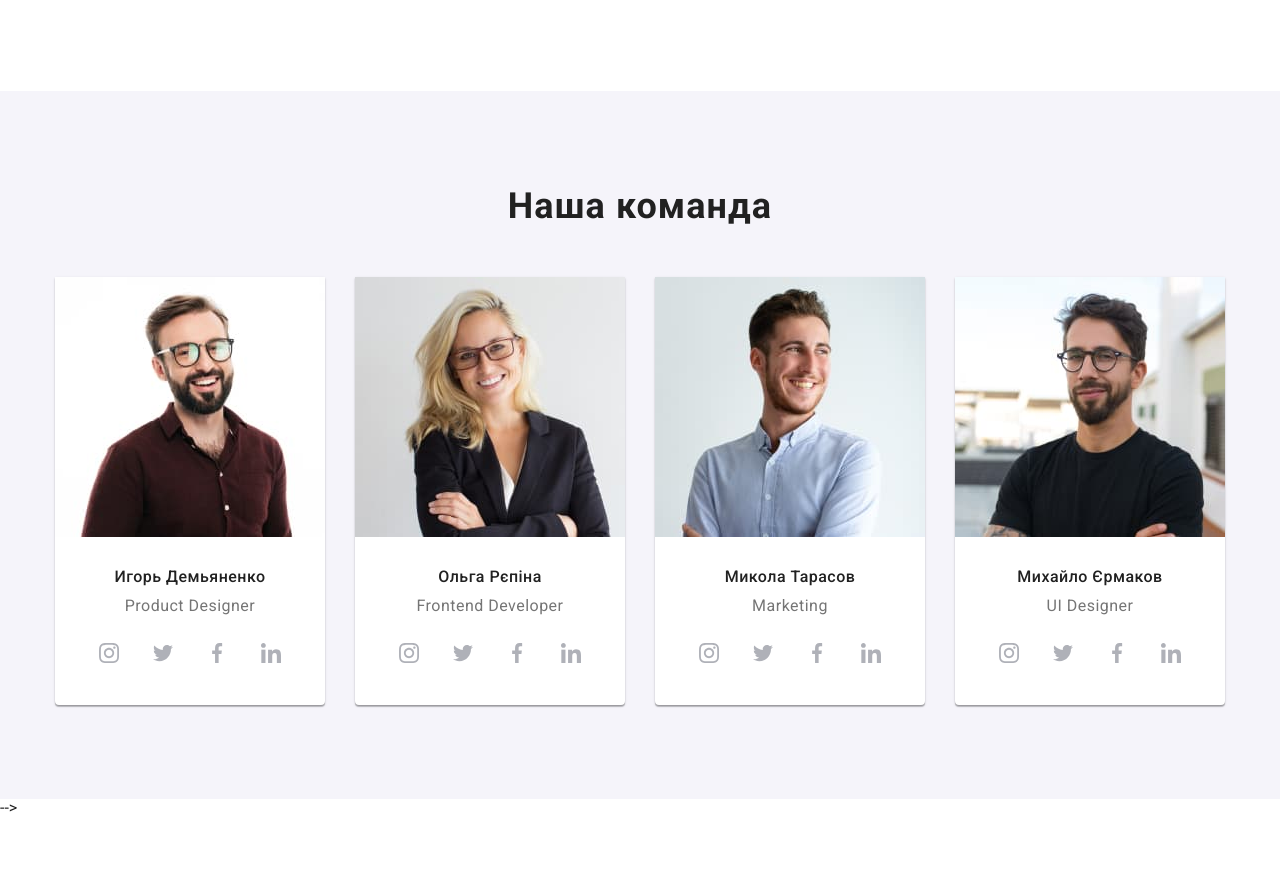
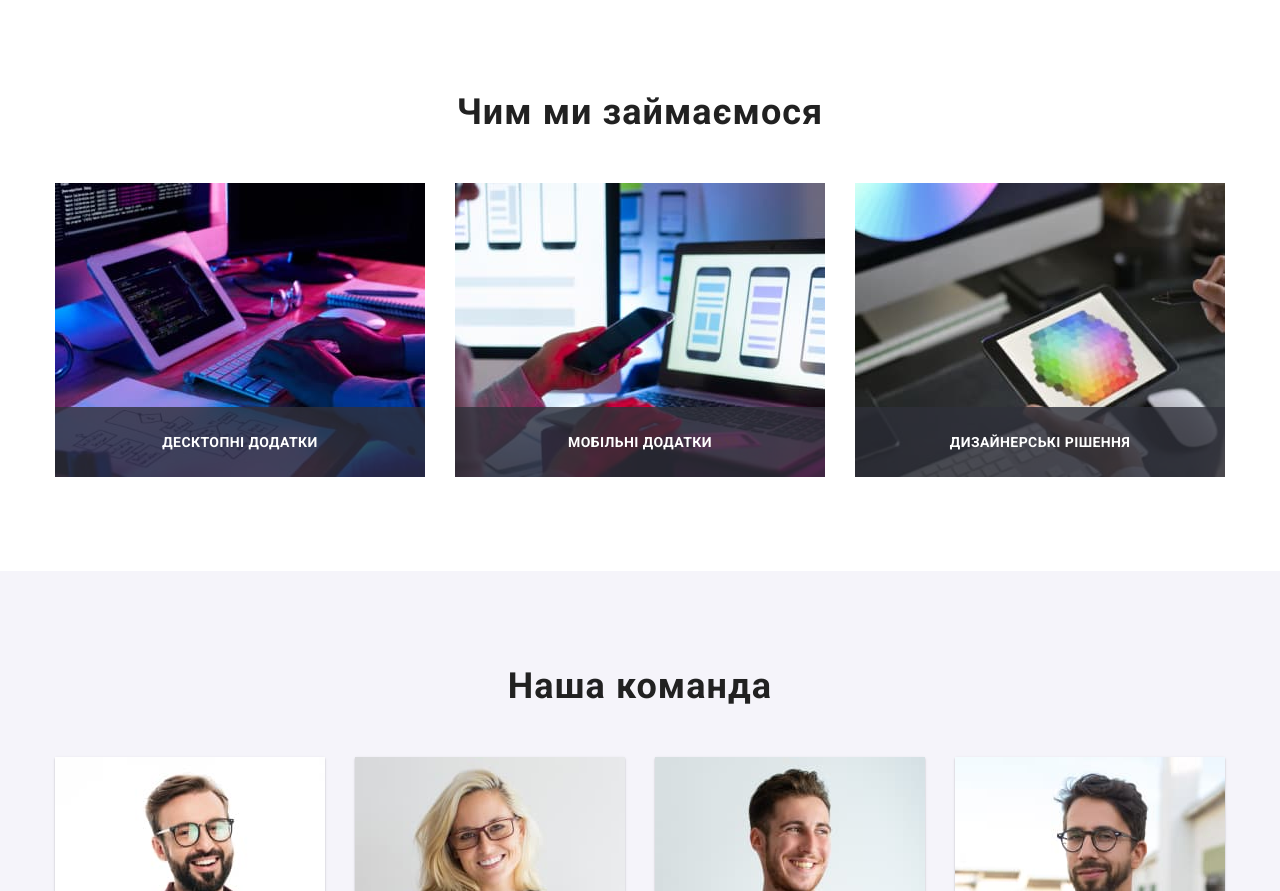
Before and after one commit to St-Kushnir/goit-markup-hw-08, a plain HTML site: page index.html in a window 1280 px wide. Shown: the part 1030-1921 px from the top of the page. Drawn offline with Linux system fonts and the light colour scheme.

Commit message:
зробив студію

```diff
--- a/index.html
+++ b/index.html
@@ -146,7 +146,7 @@
 
 <!-- ==========Tasks========== -->
 
-        <!-- <section class="section section_about_tasks">
+        <section class="section section_about_tasks">
             <div class="container">
             <h2 class="title title-about-tasks">Чим ми займаємося</h2>
             <ul class="tasks-list">
@@ -164,7 +164,7 @@
                 </li>
             </ul>
             </div>
-        </section> -->
+        </section>
 
 <!-- ==========Team========== -->
 
--- a/sass/layout/_about.scss
+++ b/sass/layout/_about.scss
@@ -1,7 +1,6 @@
 .about-list {
     display: flex;
     flex-wrap: wrap;
-    // align-items: center;
     }
 
     .about-list__item {
--- a/sass/layout/_tasks.scss
+++ b/sass/layout/_tasks.scss
@@ -1,3 +1,13 @@
+        @media screen and (max-width: 1199px){
+            .section_about_tasks {
+                display: none;
+            }
+        }
+
+        .section_about_tasks {
+            padding-top: 0px;
+        }
+
         .tasks-list {
             display: flex;
             margin-left: -30px;
```
Also changed, not shown: css/main.css, css/main.min.css, 2 other files. Lines whose indentation alone changed are shown as unchanged.
